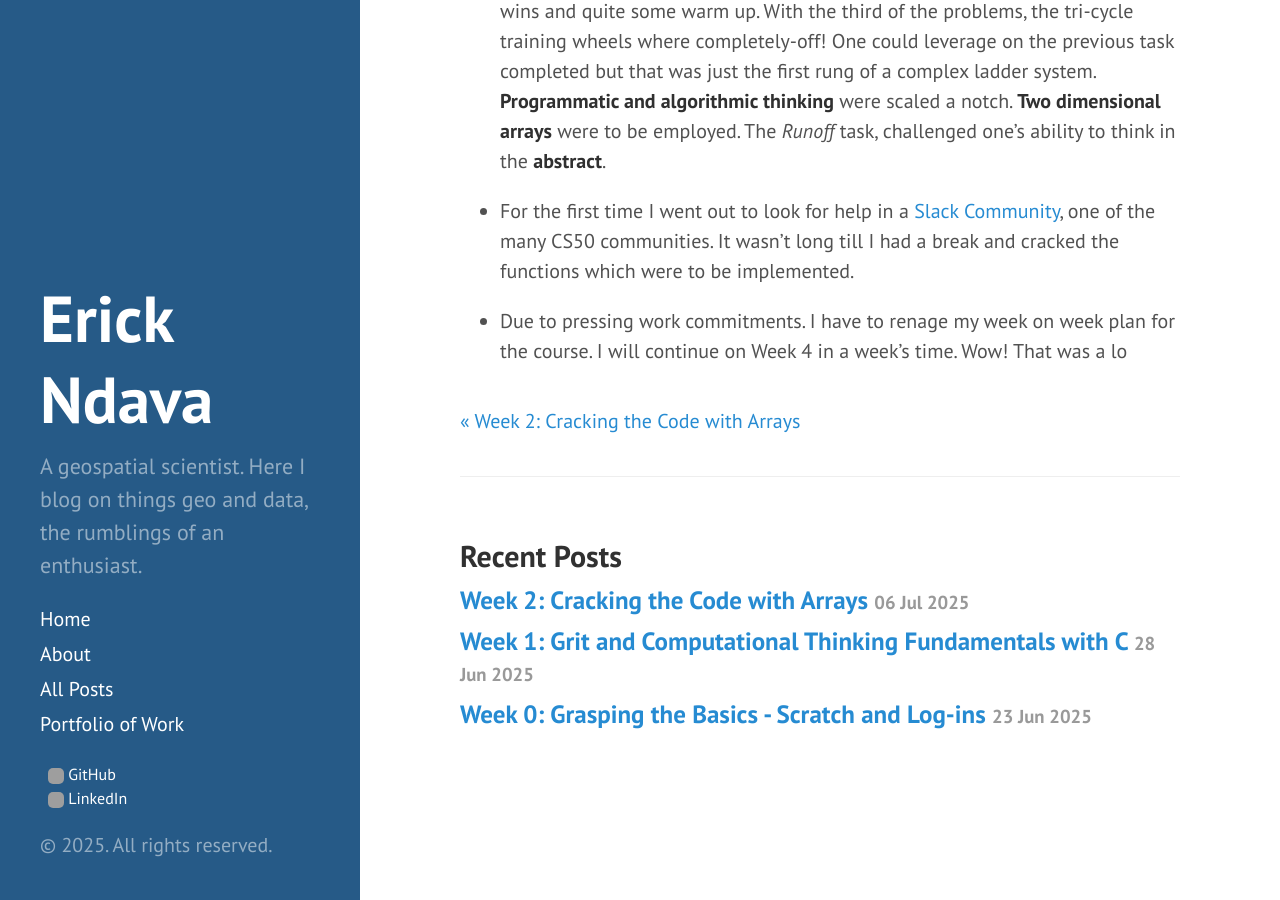
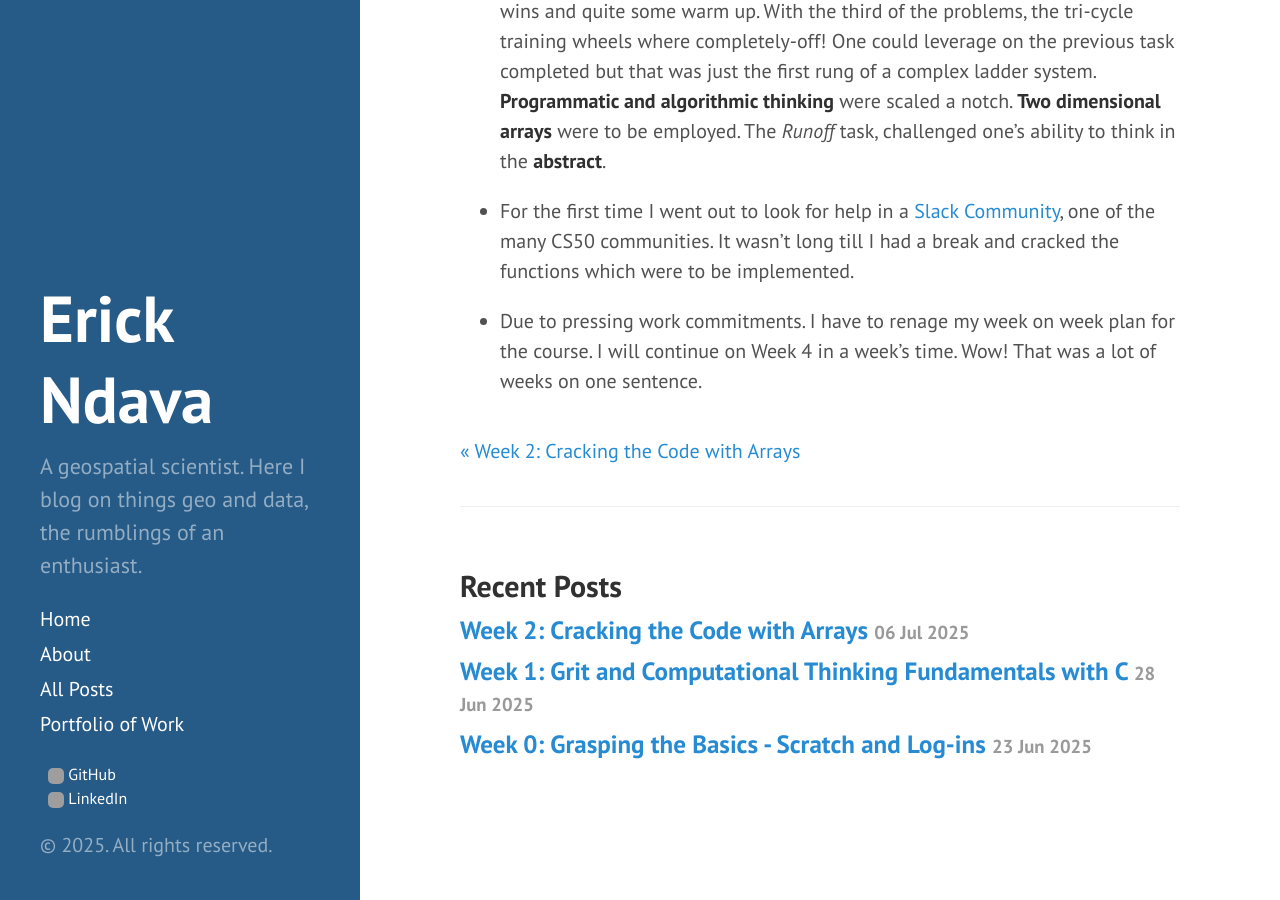
Before and after one commit to erickndava/erickndava.github.io, a Jekyll site: the page built from _posts/2025-07-16-Week-3-Surviving-Algorithms-and-Running-Elections.md, in a window 1280 px wide and 900 px high, scrolled down 1262 px. Built offline with Jekyll 4.4.1, drawn with Linux system fonts in a browser that asks for light colours; grey boxes are pictures that could not be loaded.

Commit message:
_posts/2025-07-16-Week-3-Surviving-Algorithms-and-Running-Elections.md updated from https://stackedit.io/

```diff
--- a/_posts/2025-07-16-Week-3-Surviving-Algorithms-and-Running-Elections.md
+++ b/_posts/2025-07-16-Week-3-Surviving-Algorithms-and-Running-Elections.md
@@ -28,7 +28,7 @@
 
 - For the first time I went out to look for help in a [Slack Community](https://cs50.edx.org/slack), one of the many CS50 communities. It wasn't long till I had a break and cracked the functions which were to be implemented.
 
--  Due to pressing work commitments. I have to renage my week on week plan for the course. I will continue on Week 4 in a week's time. Wow! That was a lo
+-  Due to pressing work commitments. I have to renage my week on week plan for the course. I will continue on Week 4 in a week's time. Wow! That was a lot of weeks on one sentence.
 <!--stackedit_data:
-eyJoaXN0b3J5IjpbLTIxNjI4NDgyOV19
+eyJoaXN0b3J5IjpbNzQ0NjQ3NzE1XX0=
 -->
```
